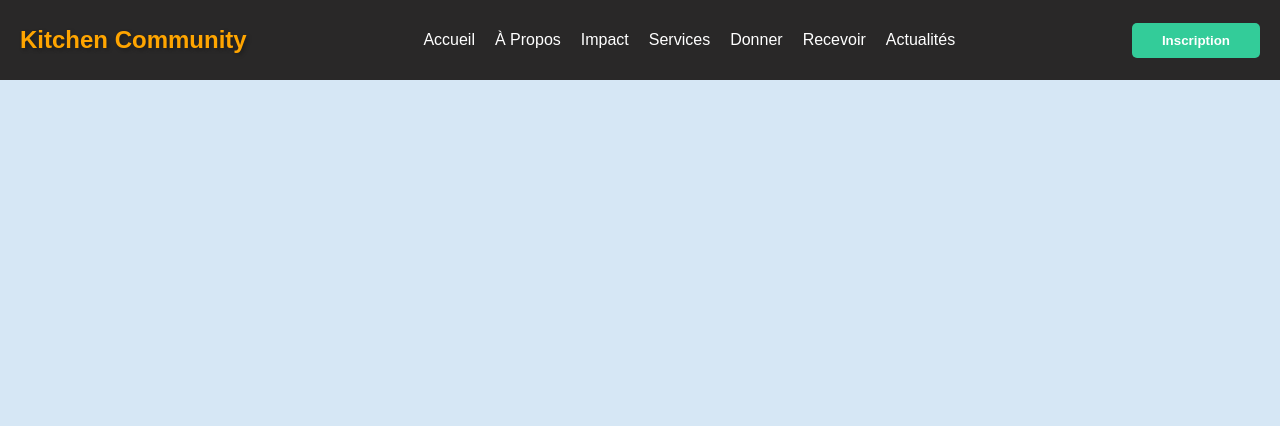
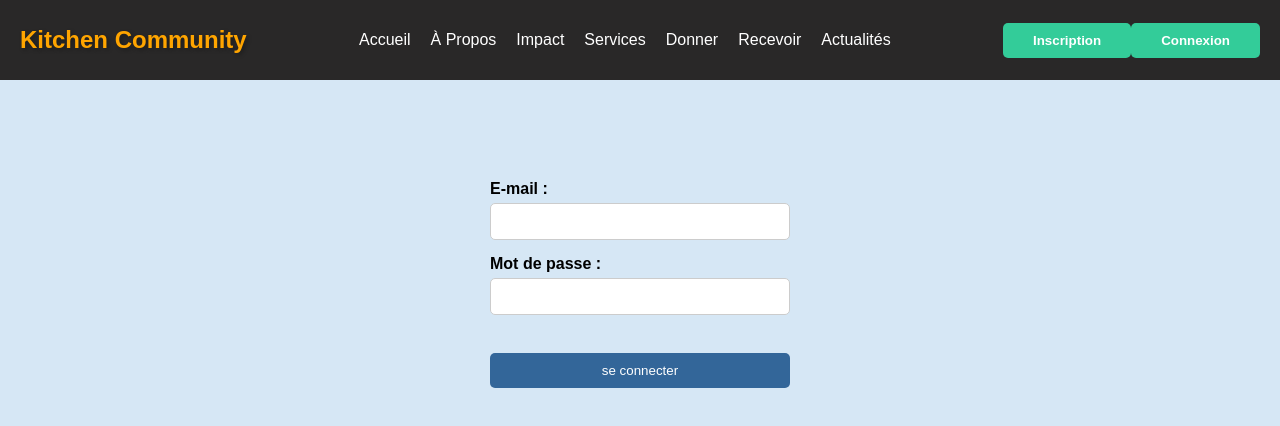
Before and after one commit to KESTIAMASANGU/kitchen-community-connection, a React (Create React App) app: page /Connexion in a window 1280 px wide. Shown: the top 426 px of the page. Built offline with nearby package versions, Linux system fonts and the light colour scheme.

Commit message:
ajout du formulaire de connection

```diff
--- a/src/App.jsx
+++ b/src/App.jsx
@@ -5,7 +5,9 @@ import Navbar from './navbar';
 import Hero from './hero';
 import LoginForm from './formulaire_connection/donations';
 import FoodReceptionForm from './formulaire_connection/Receptions';
+import ConnectionForm from './Connexion';
 import InscriptionForm from './Inscription';
+
 // import Footer from './footer'
 
 function App() {
@@ -17,7 +19,8 @@ function App() {
       </header>
       <main>
         <Routes>
-            <Route path='/Inscription' element={<InscriptionForm />} />
+        <Route path='/Inscription' element={<InscriptionForm/>} />
+            <Route path='/Connexion' element={<ConnectionForm/>} />
           <Route path='/' element={<Hero />} />
           <Route path='/donations' element={<LoginForm />} />
           <Route path='/Receptions' element={<FoodReceptionForm />} />
--- /dev/null
+++ b/src/Connexion.jsx
@@ -0,0 +1,61 @@
+import React, { useState } from 'react';
+
+function ConnectionForm() {
+  const [email, setEmail] = useState('');
+  const [password, setPassword] = useState('');
+  const [errorEmail, setErrorEmail] = useState('');
+  const [errorPassword, setErrorPassword] = useState('');
+
+  const handleEmailChange = (event) => {
+    const newEmail = event.target.value;
+    setEmail(newEmail);
+    if (!newEmail.includes('@') || !newEmail.includes('.')) {
+      setErrorEmail('L\'adresse e-mail est invalide');
+    } else {
+      setErrorEmail('');
+    }
+  };
+
+  const handlePasswordChange = (event) => {
+    const newPassword = event.target.value;
+    setPassword(newPassword);
+    if (newPassword.length < 6 || !/\d/.test(newPassword) || !/[a-zA-Z]/.test(newPassword)) {
+      setErrorPassword('Le mot de passe doit contenir au moins 6 caractères, y compris des lettres et des chiffres');
+    } else {
+      setErrorPassword('');
+    }
+  };
+
+  const handleSubmit = (event) => {
+    event.preventDefault();
+    if (errorEmail === '' && errorPassword === '') {
+      console.log('Adresse e-mail:', email);
+      console.log('Mot de passe:', password);
+      setEmail('');
+      setPassword('');
+    } else {
+      alert('Veuillez corriger les erreurs dans le formulaire avant de soumettre.');
+    }
+  };
+
+  return (
+    <div>
+      <form onSubmit={handleSubmit}>
+        <div >
+          <label htmlFor="email">E-mail :</label><br />
+          <input type="email" id="email" value={email} onChange={handleEmailChange} required />
+          {errorEmail && <div style={{ color: 'red' }}>{errorEmail}</div>}
+        </div>
+        <div>
+          <label htmlFor="password">Mot de passe :</label><br />
+          <input type="password" id="password" value={password} onChange={handlePasswordChange} required />
+          {errorPassword && <div style={{ color: 'red' }}>{errorPassword}</div>}
+        </div>
+        <br />
+        <input type="submit" value="se connecter" />
+      </form>
+    </div>
+  );
+}
+
+export default ConnectionForm;
--- a/src/Inscription.jsx
+++ b/src/Inscription.jsx
@@ -1,18 +1,22 @@
 import React, { useState } from 'react';
 
 function InscriptionForm() {
+  const [nom, setNom] = useState('');
+  const [postnom, setPostnom] = useState('');
+  const [prenom, setPrenom] = useState('');
   const [email, setEmail] = useState('');
   const [password, setPassword] = useState('');
+  const [errorNom, setErrorNom] = useState('');
+       const [errorPassword, setErrorPassword] = useState('');
   const [errorEmail, setErrorEmail] = useState('');
-  const [errorPassword, setErrorPassword] = useState('');
 
-  const handleEmailChange = (event) => {
-    const newEmail = event.target.value;
-    setEmail(newEmail);
-    if (!newEmail.includes('@') || !newEmail.includes('.')) {
-      setErrorEmail('L\'adresse e-mail est invalide');
+  const handleNomChange = (event) => {
+    const newNom = event.target.value;
+    setNom(newNom);
+    if (newNom.length < 4 || !/^[A-Z]/.test(newNom)) {
+      setErrorNom('Le nom doit avoir au moins 4 caractères et commencer par une lettre majuscule');
     } else {
-      setErrorEmail('');
+      setErrorNom('');
     }
   };
 
@@ -26,11 +30,27 @@ function InscriptionForm() {
     }
   };
 
+  const handleEmailChange = (event) => {
+    const newEmail = event.target.value;
+    setEmail(newEmail);
+    if (!newEmail.includes('@')) {
+      setErrorEmail('L\'adresse e-mail est invalide');
+    } else {
+      setErrorEmail('');
+    }
+  };
+
   const handleSubmit = (event) => {
     event.preventDefault();
-    if (errorEmail === '' && errorPassword === '') {
-      console.log('Adresse e-mail:', email);
+    if (errorNom === '' && errorPassword === '' && errorEmail === '') {
+      console.log('Nom:', nom);
+      console.log('Postnom:', postnom);
+      console.log('Prénom:', prenom);
+      console.log('E-mail:', email);
       console.log('Mot de passe:', password);
+      setNom('');
+      setPostnom('');
+      setPrenom('');
       setEmail('');
       setPassword('');
     } else {
@@ -41,7 +61,20 @@ function InscriptionForm() {
   return (
     <div>
       <form onSubmit={handleSubmit}>
-        <div >
+        <div>
+          <label htmlFor="nom">Nom :</label><br />
+          <input type="text" id="nom" value={nom} onChange={handleNomChange} required />
+          {errorNom && <div style={{ color: 'red' }}>{errorNom}</div>}
+        </div>
+        <div>
+          <label htmlFor="postnom">Postnom :</label><br />
+          <input type="text" id="postnom" value={postnom} onChange={(e) => setPostnom(e.target.value)} required />
+        </div>
+        <div>
+          <label htmlFor="prenom">Prénom :</label><br />
+          <input type="text" id="prenom" value={prenom} onChange={(e) => setPrenom(e.target.value)} required />
+        </div>
+        <div>
           <label htmlFor="email">E-mail :</label><br />
           <input type="email" id="email" value={email} onChange={handleEmailChange} required />
           {errorEmail && <div style={{ color: 'red' }}>{errorEmail}</div>}
@@ -52,7 +85,7 @@ function InscriptionForm() {
           {errorPassword && <div style={{ color: 'red' }}>{errorPassword}</div>}
         </div>
         <br />
-        <input type="submit" value="se connecter" />
+        <input type="submit" value="Inscription" />
       </form>
     </div>
   );
--- a/src/navbar.jsx
+++ b/src/navbar.jsx
@@ -18,7 +18,8 @@ const Navbar = () => {
         <li><a href="#">Actualités</a></li>
       </ul>
       <div className="navbar-right">
-        <Link to="/Inscription"><button>Inscription</button></Link>
+      <Link to="/Inscription"><button>Inscription</button></Link>
+        <Link to="/Connexion"><button>Connexion</button></Link>
       </div>
     </nav>
 
```
